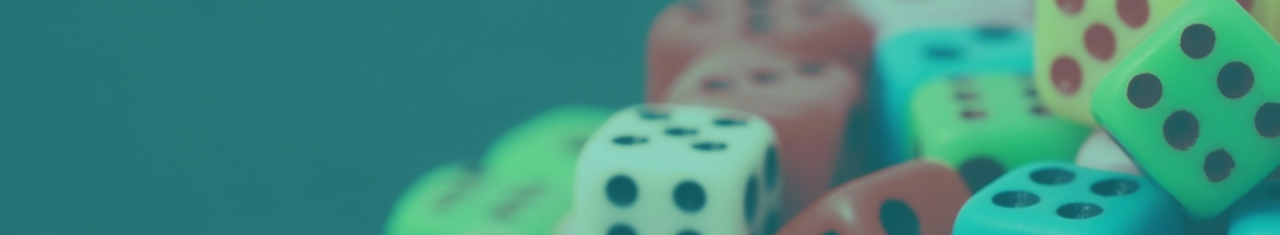
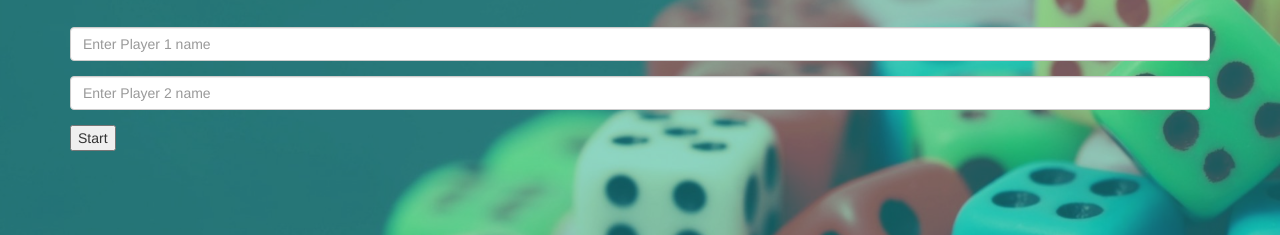
Before and after one commit to marvzach/Pig-Dice, a plain HTML site: page pig.html in a window 1280 px wide. Shown: the part 565-800 px from the top of the page. Drawn offline with Linux system fonts and the light colour scheme; a web font is replaced by a local one.

Commit message:
Added form to input player names

```diff
--- a/pig.html
+++ b/pig.html
@@ -31,3 +31,17 @@
             <div class="header">
               <h1>Pig Dice</h1>
             </div>
+            <div class="hideform">
+              <div class="Players">
+                <br>
+                <form id="addPlayer">
+                  <div class="form-group">
+                    <input type="text" class="form-control" id="player1-name" placeholder="Enter Player 1 name">
+                  </div>
+                  <div class="form-group">
+                    <input type="text" class="form-control" id="player2-name" placeholder="Enter Player 2 name">
+                  </div>
+                  <button type="submit" class="button">Start</button>
+                </form>
+              </div>
+            </div>
```
